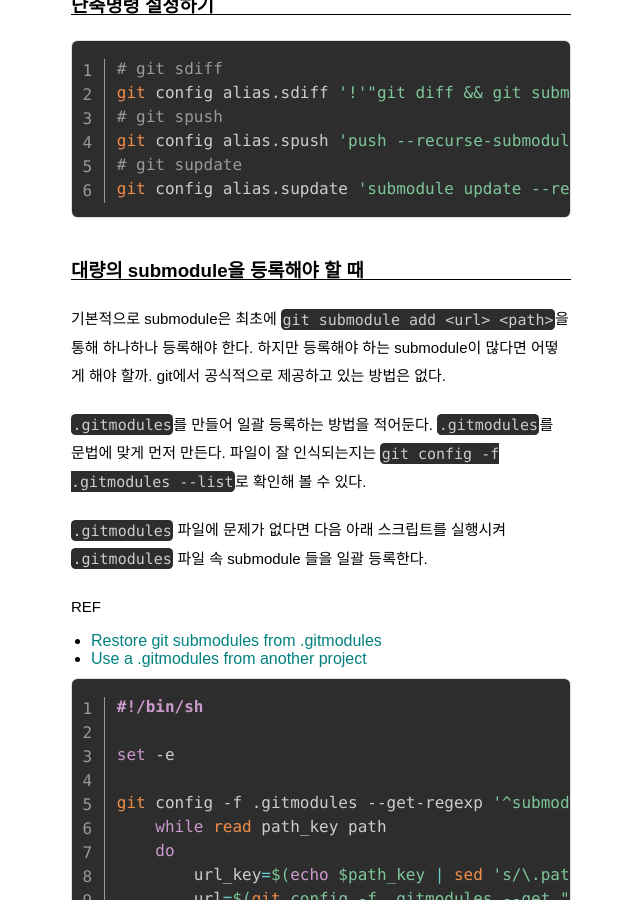
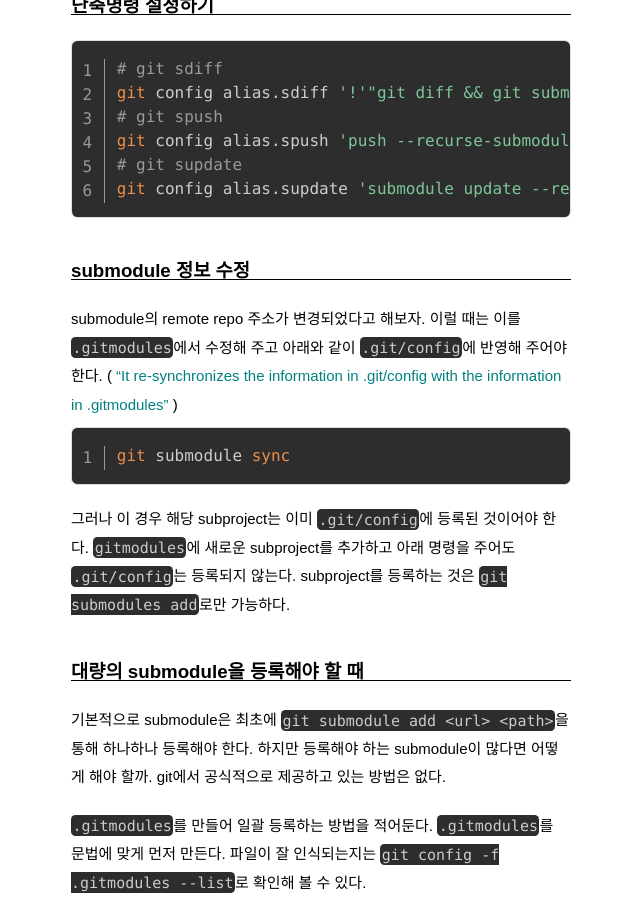
Before and after one commit to pinedance/blog, a Jekyll site: the page built from _posts/2019/01-06/2019-05-28-Git-Submodule.md, in a window 1280 px wide and 900 px high, scrolled down 8828 px. Shown: the whole window, without its empty margins (319-959 px from the left). Built offline with Jekyll 4.4.1, drawn with Linux system fonts in a browser that asks for light colours; some web fonts are replaced; comment, search, counter and statistics services are not loaded.

Commit message:
Update 2019-05-28-Git-Submodule.md

````diff
--- a/_posts/2019/01-06/2019-05-28-Git-Submodule.md
+++ b/_posts/2019/01-06/2019-05-28-Git-Submodule.md
@@ -280,6 +280,16 @@ git config alias.spush 'push --recurse-submodules=check'
 git config alias.supdate 'submodule update --remote --merge'
 ```
 
+### submodule 정보 수정
+
+submodule의 remote repo 주소가 변경되었다고 해보자. 이럴 때는 이를 `.gitmodules`에서 수정해 주고 아래와 같이 `.git/config`에 반영해 주어야 한다. ( ["It re-synchronizes the information in .git/config with the information in .gitmodules"](https://stackoverflow.com/a/45679230) )
+
+```bash
+git submodule sync
+```
+
+그러나 이 경우 해당 subproject는 이미 `.git/config`에 등록된 것이어야 한다. `gitmodules`에 새로운 subproject를 추가하고 아래 명령을 주어도 `.git/config`는 등록되지 않는다. subproject를 등록하는 것은 `git submodules add`로만 가능하다.
+
 ### 대량의 submodule을 등록해야 할 때
 
 기본적으로 submodule은 최초에 `git submodule add <url> <path>`을 통해 하나하나 등록해야 한다. 하지만 등록해야 하는 submodule이 많다면 어떻게 해야 할까. git에서 공식적으로 제공하고 있는 방법은 없다.
````
